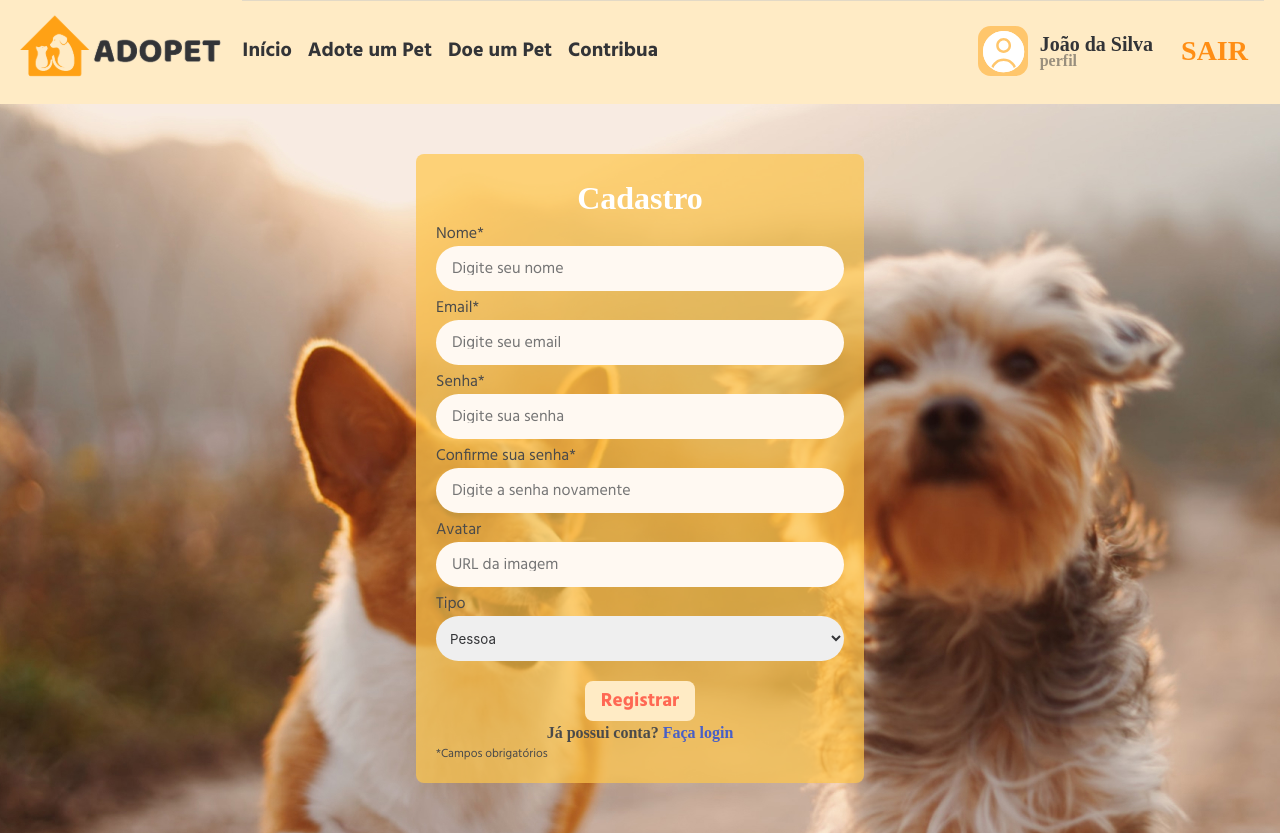
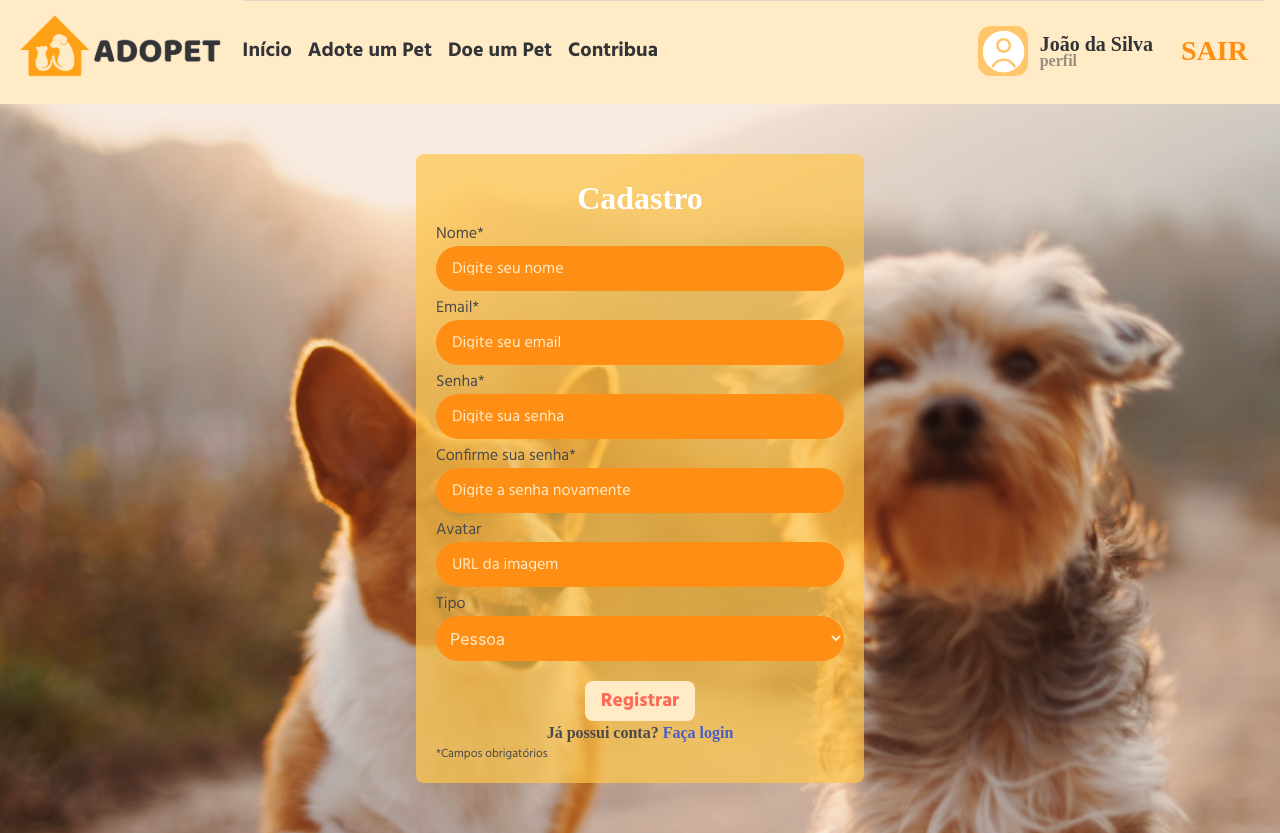
Before and after one commit to werikscs/adopet, a React (Create React App) app: page /cadastro in a window 1280 px wide. Built offline with nearby package versions, Linux system fonts and the light colour scheme; a web font is replaced by a local one.

Commit message:
fix: arrumado o caminho das imagens de fundo

```diff
--- a/src/components/Select/index.jsx
+++ b/src/components/Select/index.jsx
@@ -1,8 +1,8 @@
 import { Container } from "./style";
 
-const Select = ({ name, register }) => {
+const Select = ({ name, register, orangeSchema = false }) => {
   return (
-    <Container>
+    <Container orangeSchema={orangeSchema}>
       <select name={name} {...register(name)} id="">
         <option value="Pessoa">Pessoa</option>
         <option value="Instituição">Instituição</option>
--- a/src/components/Select/style.js
+++ b/src/components/Select/style.js
@@ -1,4 +1,4 @@
-import styled from "styled-components";
+import styled, { css } from "styled-components";
 
 export const Container = styled.div`
   text-align: left;
@@ -13,5 +13,16 @@ export const Container = styled.div`
     margin: 10px 0;
     padding-left: 10px;
     color: var(--color-title);
+    font-size: 1rem;
+
+    ${(props) =>
+      props.orangeSchema
+        ? css`
+            background: var(--input-background-color-primary);
+            color: var(--color-second);
+          `
+        : css`
+            background: #fff9f2;
+          `}
   }
 `;
--- a/src/pages/Cadastro/index.jsx
+++ b/src/pages/Cadastro/index.jsx
@@ -62,6 +62,7 @@ const Cadastro = () => {
       <form onSubmit={handleSubmit(onSubmit)}>
         <h1>Cadastro</h1>
         <Input
+          orangeSchema="orangeSchema"
           label="Nome*"
           type="text"
           name="name"
@@ -69,8 +70,8 @@ const Cadastro = () => {
           error={errors.name?.message}
           register={register}
         />
-
         <Input
+          orangeSchema="orangeSchema"
           label="Email*"
           type="email"
           name="email"
@@ -78,8 +79,8 @@ const Cadastro = () => {
           error={errors.email?.message}
           register={register}
         />
-
         <Input
+          orangeSchema="orangeSchema"
           label="Senha*"
           type="password"
           name="password"
@@ -87,8 +88,8 @@ const Cadastro = () => {
           error={errors.password?.message}
           register={register}
         />
-
         <Input
+          orangeSchema="orangeSchema"
           label="Confirme sua senha*"
           type="password"
           placeholder="Digite a senha novamente"
@@ -96,8 +97,8 @@ const Cadastro = () => {
           error={errors.confirmPassword?.message}
           register={register}
         />
-
         <Input
+          orangeSchema="orangeSchema"
           label="Avatar"
           type="avatar"
           name="avatar"
@@ -105,10 +106,9 @@ const Cadastro = () => {
           error={errors.avatar?.message}
           register={register}
         />
+        <label htmlFor="type">Tipo</label>
 
-        <label htmlFor="type">Tipo</label>
-        <Select name="type" register={register} />
-
+        <Select name="type" register={register} orangeSchema="orangeSchema" />
         <Button type="submit">Registrar</Button>
         <h3>
           Já possui conta? <Link to="/login">Faça login</Link>
--- a/src/pages/Login/index.jsx
+++ b/src/pages/Login/index.jsx
@@ -50,6 +50,7 @@ const Login = () => {
         <h1>Login</h1>
 
         <Input
+          orangeSchema="orangeSchema"
           label="Email"
           type="email"
           name="email"
@@ -59,6 +60,7 @@ const Login = () => {
         />
 
         <Input
+          orangeSchema="orangeSchema"
           label="Senha"
           type="password"
           name="password"
--- a/src/pages/Login/style.js
+++ b/src/pages/Login/style.js
@@ -1,8 +1,8 @@
 import styled from "styled-components";
-import signupDogs from "../../assets/signupDogs.jpg";
+import fundoLogin from "../../assets/loginDogs.png";
 
 export const Container = styled.div`
-  background-image: url(${signupDogs});
+  background-image: url(${fundoLogin});
   display: flex;
   align-items: center;
   justify-content: center;
```
Also changed, not shown: 1 other file (tests, documents, lock files or other folders).
